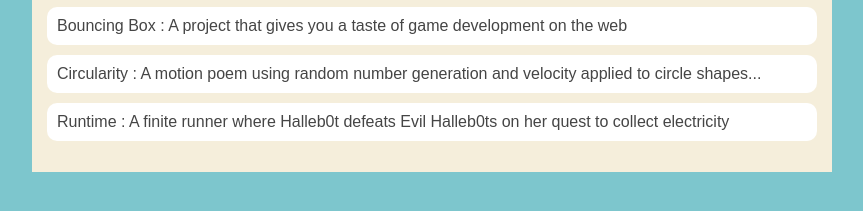
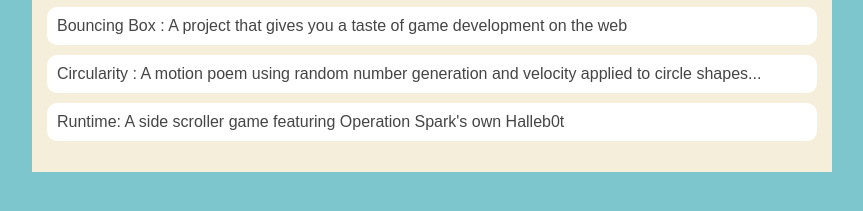
Before and after one commit to remyreeves/remyreeves.github.io, a plain HTML site: page portfolio.html in a window 1280 px wide. Shown: the part 217-428 px from the top of the page, without its empty margins (208-1071 px from the left). Drawn offline with Linux system fonts and the light colour scheme.

Commit message:
Properly adding runtime to portfolio this time

```diff
--- a/portfolio.html
+++ b/portfolio.html
@@ -28,7 +28,7 @@
                     <li><a href="projects/platformer/">Platformer : A cannon - dodging, collectible - grabbing adventure game for Halleb0t</a></li>
                     <li><a href="projects/bouncing-box/">Bouncing Box : A project that gives you a taste of game development on the web </a></li>
                     <li><a href="projects/circularity/">Circularity : A motion poem using random number generation and velocity applied to circle shapes...</a></li>
-                    <li><a href="projects/runtime/">Runtime : A finite runner where Halleb0t defeats Evil Halleb0ts on her quest to collect electricity</a></li>
+                    <li><a href="projects/runtime/" target="_blank"> Runtime: A side scroller game featuring Operation Spark's own Halleb0t </a></li>
                 </ul>
             </div>
         </main>
```
